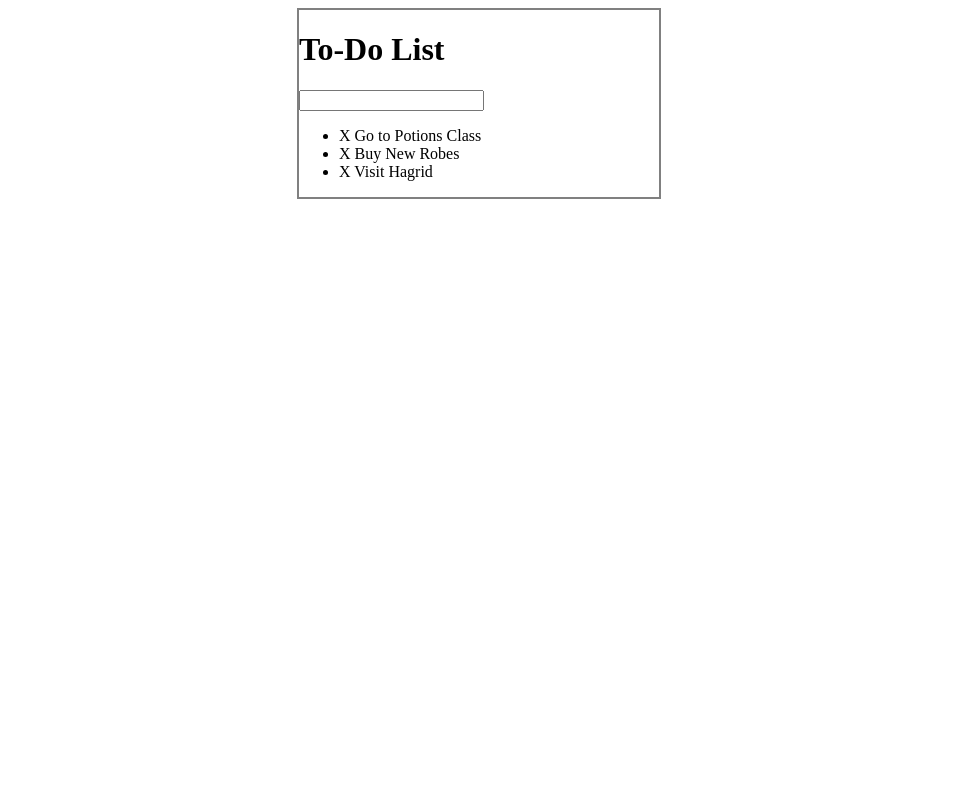
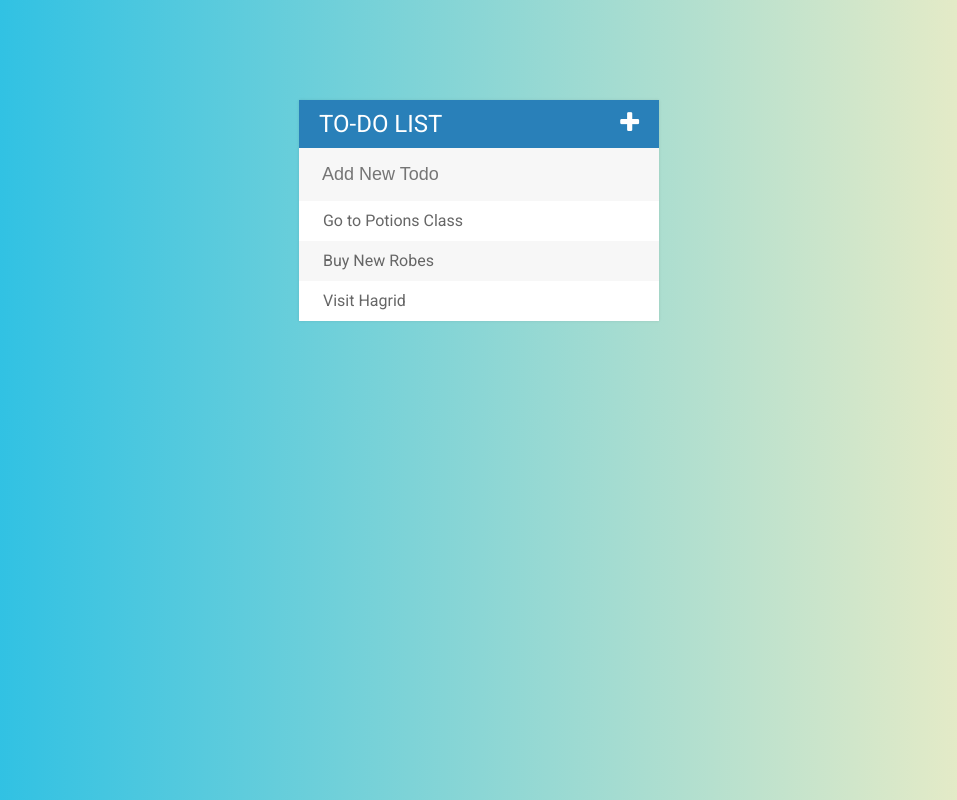
Before and after one commit to bangnguyen77/TodoList, a plain HTML site: page index.html in a window 1280 px wide. Shown: the whole page, without its empty margins (161-1118 px from the left). Drawn offline with Linux system fonts and the light colour scheme.

Commit message:
add styles

```diff
--- a/assets/css/todos.css
+++ b/assets/css/todos.css
@@ -1,7 +1,81 @@
+body {
+	font-family: Roboto;
+  background: -webkit-linear-gradient(90deg, #2BC0E4 10%, #EAECC6 90%); /* Chrome 10+, Saf5.1+ */
+  background:    -moz-linear-gradient(90deg, #2BC0E4 10%, #EAECC6 90%); /* FF3.6+ */
+  background:     -ms-linear-gradient(90deg, #2BC0E4 10%, #EAECC6 90%); /* IE10 */
+  background:      -o-linear-gradient(90deg, #2BC0E4 10%, #EAECC6 90%); /* Opera 11.10+ */
+  background:         linear-gradient(90deg, #2BC0E4 10%, #EAECC6 90%); /* W3C */
+}
+
+h1 {
+	background: #2980b9;
+	color: white;
+	margin: 0;
+	padding: 10px 20px;
+	text-transform: uppercase;
+	font-size: 24px;
+	font-weight: normal;
+}
+
+.fa-plus {
+	float: right;
+}
+
+ul {
+	list-style: none;
+	margin: 0;
+	padding: 0;
+}
+
+li {
+	background: #fff;
+	height: 40px;
+	line-height: 40px;
+	color: #666;
+}
+
+li:nth-child(2n) {
+	background: #f7f7f7;
+}
+
+span {
+	background: #e74c3c;
+	height: 40px;
+	margin-right: 20px;
+	text-align: center;
+	color: white;
+	width: 0;
+	display: inline-block;
+	transition: 0.2s linear;
+	opacity: 0;
+}
+
+li:hover span {
+	width: 40px;
+	opacity: 1.0;
+}
+
+input {
+	font-size: 18px;
+	color: #2980b9;
+	background-color: #f7f7f7;
+	width: 100%;
+	padding: 13px 13px 13px 20px;
+	box-sizing: border-box;
+	border: 3px solid rgba(0,0,0,0);
+}
+
+input:focus {
+	background: #fff;
+	border: 3px solid #2980b9;
+	outline: none;
+}
+
 #container {
 	width: 360px;
-	margin: 0 auto;
-	border: 2px solid gray;
+	margin: 100px auto;
+	background: #f7f7f7;
+	box-shadow: 0 0 3px rgba(0,0,0, 0.1);
 }
 
 .completed {
--- a/assets/js/todos.js
+++ b/assets/js/todos.js
@@ -42,7 +42,7 @@
 // 	event.stopPropagation();
 // });
 
-$("ul").on("click", "span", function(event) {
+$("ul").on("click", "span", function(event) { // only the span was clicked inside the ul
 	$(this).parent().fadeOut(500, function() { // this here is the span clicked
 		$(this).remove(); // this here is the parent element that was clicked (li)
 	});
@@ -68,6 +68,6 @@
 		// clear out the input after users enter an input
 		$(this).val("");
 		// create a new li and add to ul
-		$("ul").append("<li><span>X</span> " + todoText + "</li>");
+		$("ul").append("<li><span><i class='fa fa-trash'></i></span> " + todoText + "</li>");
 	}
 });
--- a/index.html
+++ b/index.html
@@ -5,19 +5,22 @@
     <meta charset="utf-8">
     <title>Section 18: Todo List Project</title>
     <link rel="stylesheet" type="text/css" href="assets/css/todos.css">
+    <link href="https://fonts.googleapis.com/css?family=Roboto:400,500,700" rel="stylesheet">
+    <link rel="stylesheet" type="text/css" href="https://maxcdn.bootstrapcdn.com/font-awesome/4.7.0/css/font-awesome.min.css">
+
     <script src="assets/js/lib/jquery-3.1.1.min.js"></script>
 
   </head>
   <body>
 
     <div id="container">
-      <h1>To-Do List</h1>
-      <input type="text"><br>
+      <h1>To-Do List <i class="fa fa-plus"></i></h1>
+      <input type="text" placeholder="Add New Todo"><br>
 
       <ul>
-        <li><span>X</span> Go to Potions Class</li>
-        <li><span>X</span> Buy New Robes</li>
-        <li><span>X</span> Visit Hagrid</li>
+        <li><span><i class="fa fa-trash"></i></span> Go to Potions Class</li>
+        <li><span><i class="fa fa-trash"></i></span> Buy New Robes</li>
+        <li><span><i class="fa fa-trash"></i></span> Visit Hagrid</li>
       </ul>
     </div>
 
```
